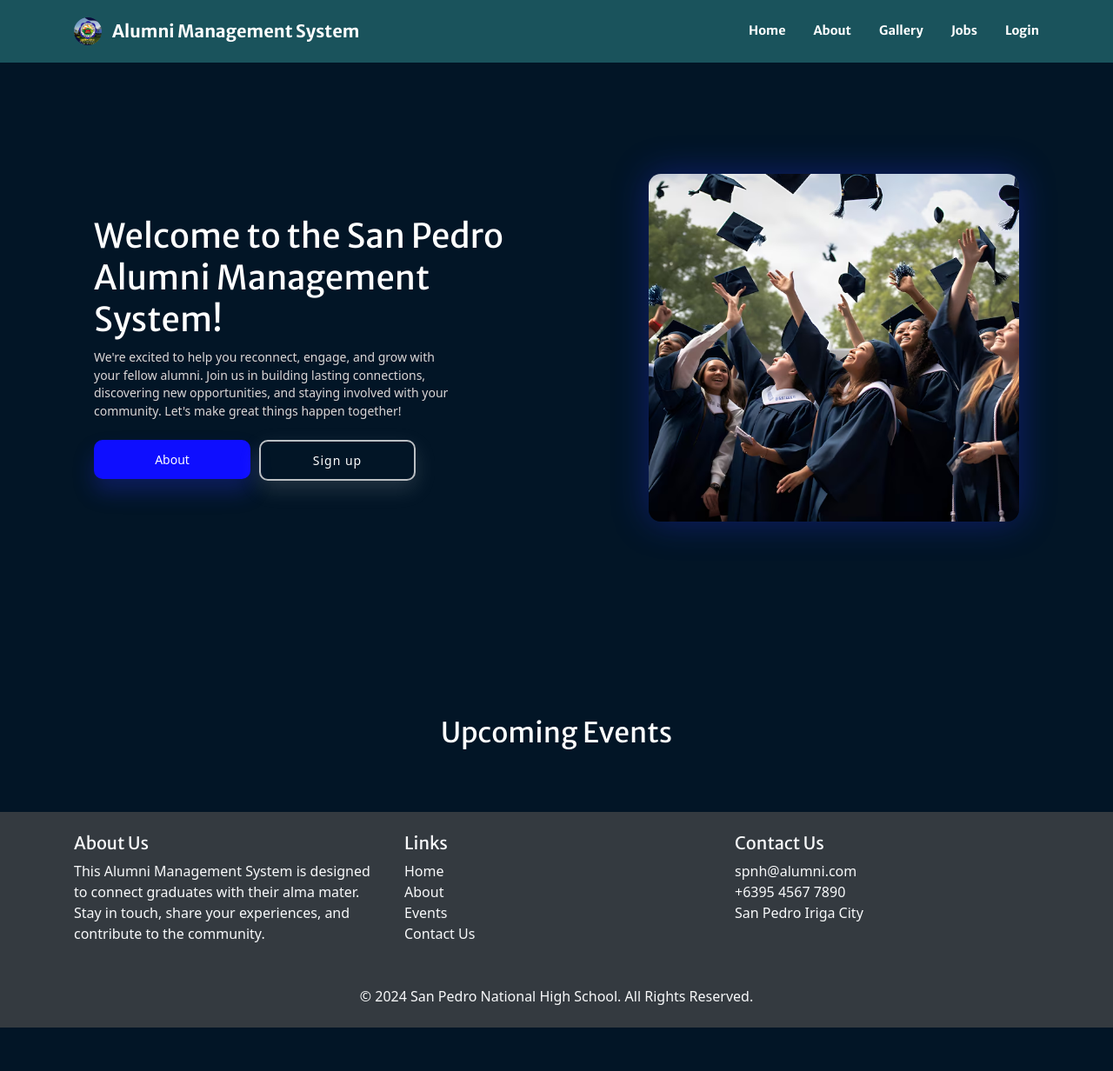
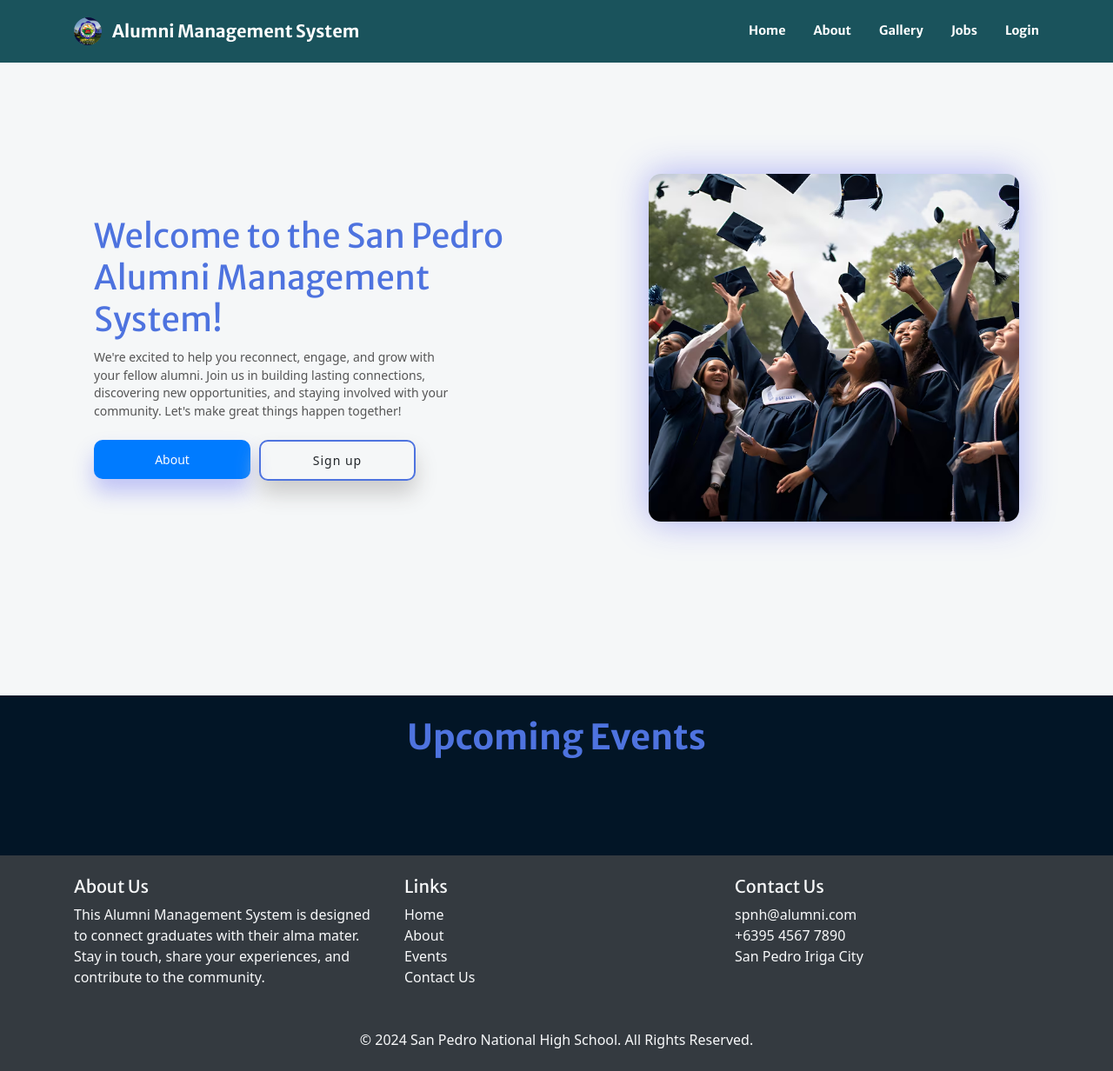
Before and after one commit to krlmkelpcsn/alumni_management_system, a PHP site: page / in a window 1280 px wide. Shown: the whole page at 87% size. Before the commit the page ends 1182 px from the top, so only its background shows below. Run offline with PHP 8.4, Linux system fonts and the light colour scheme; data comes from the database, SQL or seed files in the repository; data that the repository does not hold is empty; some libraries are stand-ins or nearby versions.

Commit message:
event/homepage ui enhancement

```diff
--- a/home.php
+++ b/home.php
@@ -65,7 +65,7 @@ span.hightlight{
       section {
         height: 100vh;
         width: 100%;
-        background: #021526;
+        background: #F5F7F8;
         padding: 0 2em;
         display: flex;
         align-items: center;
@@ -78,14 +78,15 @@ span.hightlight{
       }
 
      .msg_con h1 {
-        color: white;
+        color: #4e73df;
         font-size: 2.4rem;
         line-height: 3rem;
       }
 
       .msg_con p {
         width: 87%;
-        color: rgb(220, 215, 215);
+        /* color: rgb(220, 215, 215); */
+        color: #555;
         line-height: 1.3rem;
         margin-top:10px;
         margin-bottom: 1.6em;
@@ -104,9 +105,13 @@ span.hightlight{
         width: 100%;
         border-radius: 14px;
         box-shadow: 0px 0px 40px rgba(42, 48, 238, 0.362);
+        cursor:pointer;
+        transition: transform 0.3s ease-in-out;
       }
 
-
+      .hero_img img:hover {
+        transform: scale(1.05);
+      }
 
       .hero_btn_con {
         display: flex;
@@ -128,15 +133,14 @@ span.hightlight{
 
       .contact_btn {
         cursor: pointer;
-        border: none;
         font-size: 14px;
         letter-spacing: 1px;
-        color: rgb(255, 255, 255);
+        color: #212529;
         padding: 11px 24px;
         transition: 0.2s ease-in-out;
         width: 180px;
-        box-shadow: 0px 9px 25px rgba(242, 242, 242, 0.144);
-        border: 2px solid rgba(236, 236, 236, 0.791);
+        box-shadow: 0px 15px 25px #ccc;
+        border: 2px solid #4e73df;
         border-radius: 10px;
         background: none;
         font-weight: 500;
@@ -146,17 +150,63 @@ span.hightlight{
         --hover-color: #fff;
       }
 
-      .about_btn:hover {
-        background: rgba(14, 14, 255, 0.83);
-      }
-
-      .contact_btn:hover {
-        background: rgba(255, 255, 255, 0.236);
+      .about_btn:hover, .contact_btn:hover {
+        /* background: rgba(14, 14, 255, 0.83); */
+        transform: scale(1.05);
       }
 
       h2 {
         padding-bottom: 2em;
+        color: #4e73df;
+        font-size: 2.5rem;
+        margin-bottom: 1rem;
+        font-weight: 700;
       }
+
+         /* Card Hover Effect */
+    .card.event-list {
+      box-shadow: 0 4px 8px rgba(0, 0, 0, 0.1);
+    }
+    .card.event-list:hover {
+      transform: scale(1.02);
+      transition: transform 0.3s ease-in-out;
+    }
+
+    .card-body {
+      border-bottom-right-radius: 10px;
+      border-top-right-radius: 10px;
+    }
+
+    /* Button Styling */
+    .btn-primary {
+      background-color: #007bff;
+      border: none;
+      padding: 10px 20px;
+      border-radius: 5px;
+      transition: background-color 0.3s ease;
+    }
+
+    .btn-primary:hover {
+      background-color: #0056b3;
+    }
+
+    .row-items {
+      display: flex;
+      flex-wrap: wrap;
+      gap: 1rem;
+      margin-top: 2rem;
+    }
+
+    .card {
+      background: white;
+      box-shadow: 0 4px 8px rgba(0, 0, 0, 0.1);
+      border-radius: 10px;
+      transition: transform 0.3s ease;
+    }
+    .card:hover {
+      transform: translateY(-5px);
+    }
+
 </style>
         <!-- <header class="masthead">
             <div class="container-fluid h-200">
@@ -183,7 +233,7 @@ span.hightlight{
           great things happen together!
         </p>
         <div class="hero_btn_con">
-          <a href="index.php?page=about"><button class="about_btn">About</button></a>
+          <a href="index.php?page=about"><button class="about_btn bg-primary">About</button></a>
           <a href="index.php?page=signup"><button class="contact_btn" id='login'>Sign up</button></a>
         </div>
       </div>
@@ -199,9 +249,11 @@ span.hightlight{
 
 
 
+    <div  class="container pt-4 ">
+      <h2 class="text-center mb-4">Upcoming Events</h2>
+<div class="row-items">
+            <div class="row">
 
-            <div  class="container pt-4">
-                <h2 class="text-center text-white">Upcoming Events</h2>
                 <?php
                 $event = $conn->query("SELECT * FROM events where date_format(schedule,'%Y-%m%-d') >= '".date('Y-m-d')."' order by unix_timestamp(schedule) asc");
                 while($row = $event->fetch_assoc()):
@@ -210,32 +262,28 @@ span.hightlight{
                     $desc = strtr(html_entity_decode($row['content']),$trans);
                     $desc=str_replace(array("<li>","</li>"), array("",","), $desc);
                 ?>
-                <div class="card event-list" data-id="<?php echo $row['id'] ?>">
-                     <div class='banner'>
-                        <?php if(!empty($row['banner'])): ?>
-                            <img src="admin/assets/uploads/<?php echo($row['banner']) ?>" alt="">
+<div class="col-md-4 mb-4"> <!-- 3 Columns layout -->
+  <div class="card " style="width: 22rem;" data-id="<?php echo $row['id'] ?>">
+  <div class="banner" style="width: 22rem; height: 18em;">
+              <?php if (!empty($row['banner'])): ?>
+                  <img src="admin/assets/uploads/<?php echo($row['banner']) ?>" alt="" class="card-img-top" >
               <?php endif; ?>
           </div>
-                    <div class="card-body bg-info text-white">
-                        <div class="row  align-items-center justify-content-center text-center h-100">
-                            <div class="col  align-items-center justify-content-center text-center">
-                                <h3><b class="filter-txt"><?php echo ucwords($row['title']) ?></b></h3>
-                                <div><small><p><b><i class="fa fa-calendar"></i> <?php echo date("F d, Y h:i A",strtotime($row['schedule'])) ?></b></p></small></div>
-                                <hr>
-                                <larger class="truncate filter-txt text-white"><?php echo strip_tags($desc) ?></larger>
-                                <br>
-                                <!-- <hr class="divider"  style="max-width: calc(80%)"> -->
-                                <button class="btn btn-primary read_more " data-id="<?php echo $row['id'] ?>">Read More</button>
+    <div class="card-body">
+      <h5 class="card-title"><?php echo ucwords($row['title']) ?></h5>
+      <div class="text-muted mb-3">
+                  <small><i class="fa fa-calendar"></i> <?php echo date("F d, Y h:i A", strtotime($row['schedule'])) ?></small>
+              </div>
+      <p class="card-text" style="height: 60px; overflow: hidden; text-overflow: ellipsis; scroll"><?php echo strip_tags($desc) ?></p>
+      <button class="btn btn-primary read_more" data-id="<?php echo $row['id'] ?>">Read More</button>  </div>
   </div>
   </div>
 
-
+  <?php endwhile; ?>
             </div>
               </div>
-                <br>
-                <?php endwhile; ?>
+              </div>
 
-            </div>
 
 
 <script>
```
Lines whose indentation alone changed are shown as unchanged.
